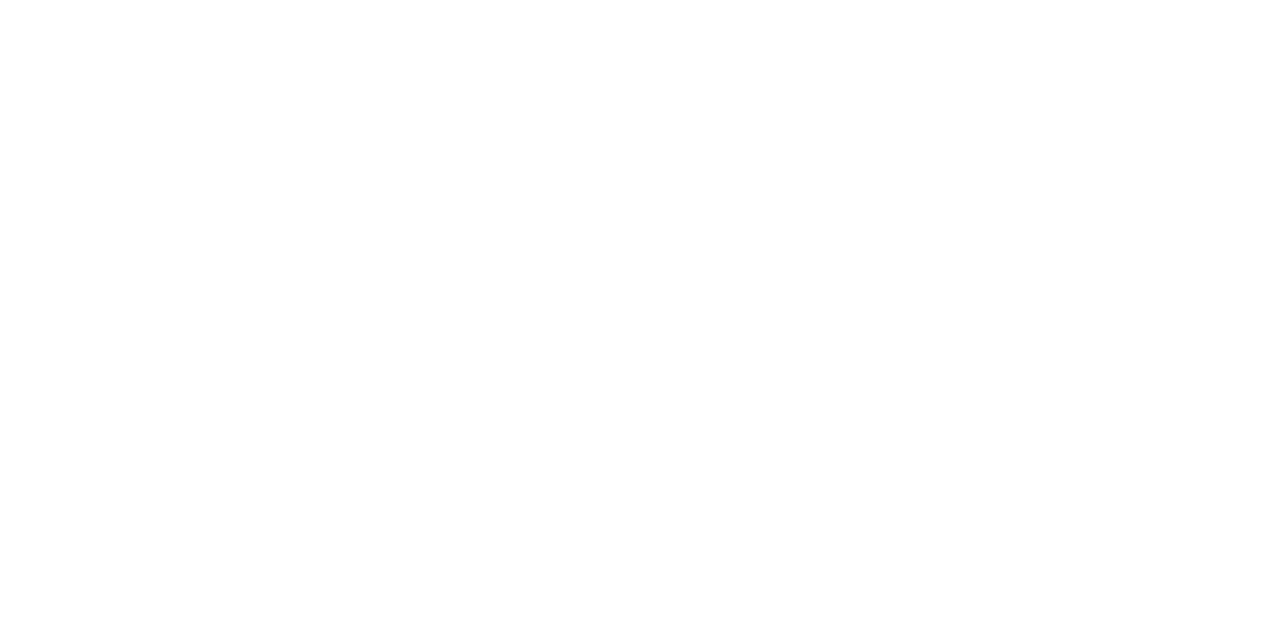
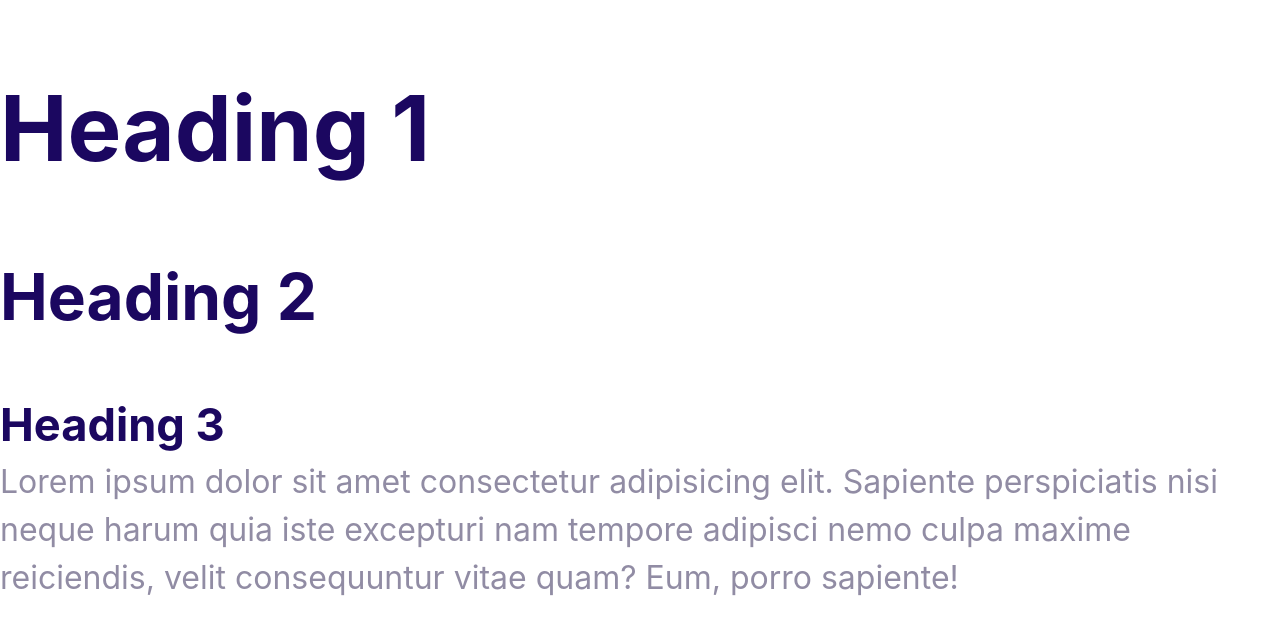
Before and after one commit to vaibhavyesalwad/Moshify, a plain HTML site: page index.html in a window 1280 px wide. Drawn offline with Linux system fonts and the light colour scheme.

Commit message:
Add: Define the styles for the fonts.

```diff
--- a/css/styles.css
+++ b/css/styles.css
@@ -5,3 +5,41 @@
     --color-headings: #1b0760;
     --color-body: #918ca4;
 }
+
+html{
+    font-size: 62.5%;
+}
+
+body{
+    font-family: Inter, Arial, Helvetica, sans-serif;
+    color: var(--color-body);
+    line-height: 1.5;
+}
+
+h1, h2, h3{
+    color: var(--color-headings);
+    margin-bottom: 0;
+}
+
+h1{
+    font-size: 5.653rem;
+}
+
+h2{
+    font-size: 3.998rem;
+}
+
+h3{
+    font-size: 2.827rem;
+}
+
+p{
+    margin-top: 0;
+    font-size: 2rem;
+}
+
+@media screen and (min-width:1024px){
+    html{
+       font-size: 100%;
+    }
+}
--- a/index.html
+++ b/index.html
@@ -9,6 +9,9 @@
     <link rel="stylesheet" href="css/styles.css">
 </head>
 <body>
-
+    <h1>Heading 1</h1>
+    <h2>Heading 2</h2>
+    <h3>Heading 3</h3>
+    <p>Lorem ipsum dolor sit amet consectetur adipisicing elit. Sapiente perspiciatis nisi neque harum quia iste excepturi nam tempore adipisci nemo culpa maxime reiciendis, velit consequuntur vitae quam? Eum, porro sapiente!</p>
 </body>
 </html>
```
